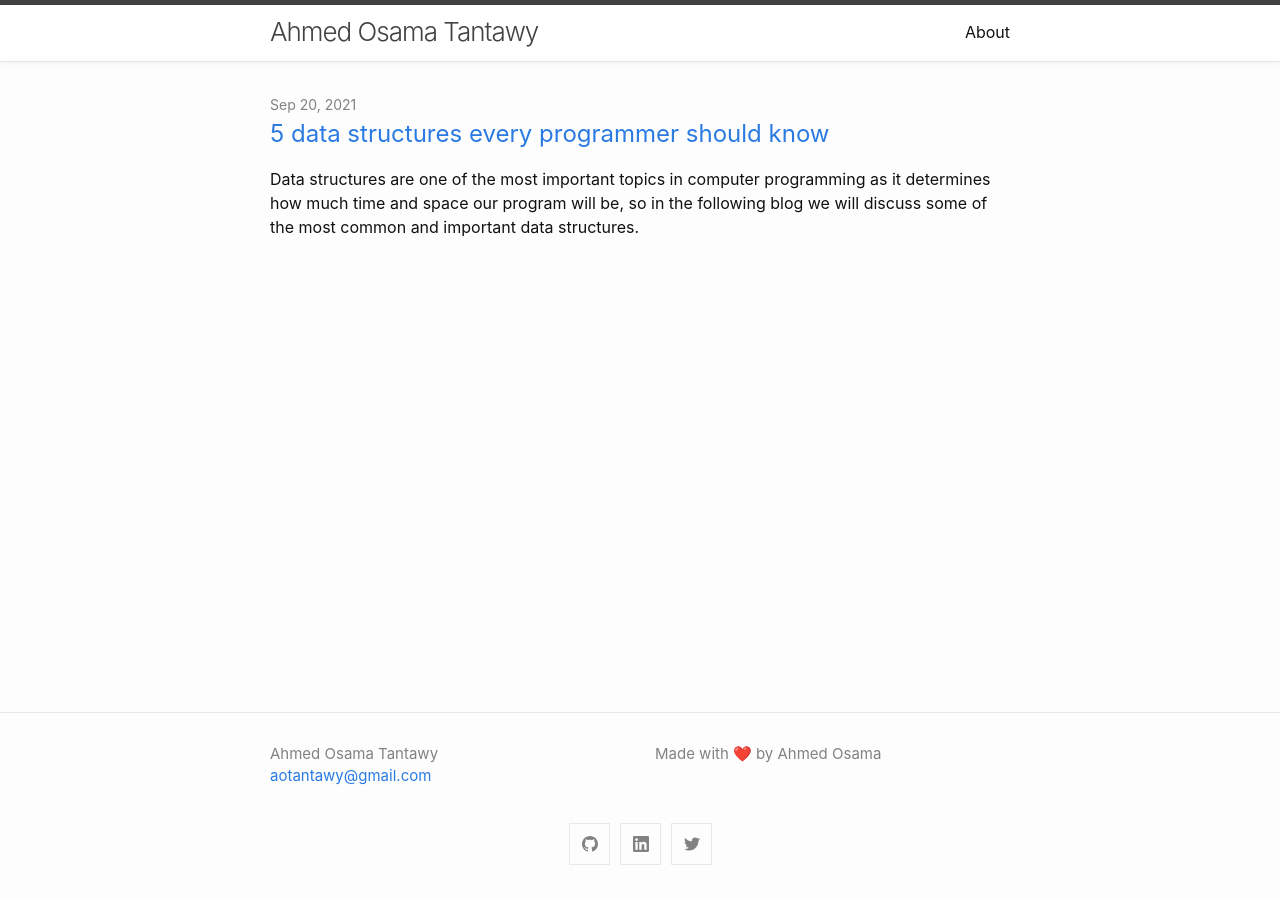
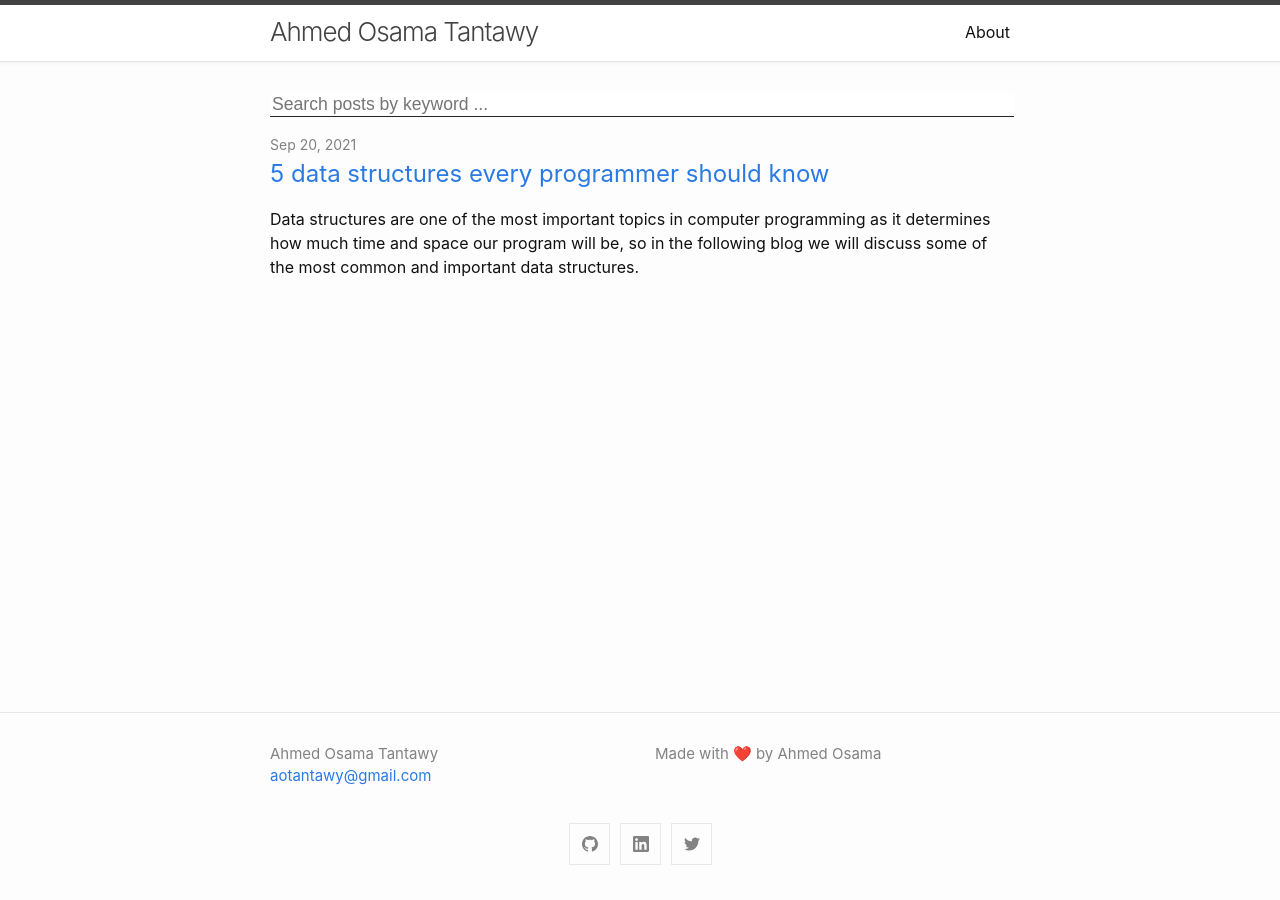
Before and after one commit to AOTantawy/my-website, a Jekyll site: the page built from index.md, in a window 1280 px wide. Built offline with Jekyll 4.4.1, drawn with Linux system fonts in a browser that asks for light colours; comment, search, counter and statistics services are not loaded.

Commit message:
Add search bar

```diff
--- a/_includes/header.html
+++ b/_includes/header.html
@@ -28,4 +28,6 @@
       </nav>
     {%- endif -%}
   </div>
+  <!-- Import SimpleJekyllSearch scripts by CDN -->
+  <script src="https://cdn.rawgit.com/christian-fei/Simple-Jekyll-Search/master/dest/simple-jekyll-search.min.js"></script>
 </header>
--- a/_layouts/default.html
+++ b/_layouts/default.html
@@ -1,20 +1,42 @@
 <!DOCTYPE html>
-<html lang="{{ page.lang | default: site.lang | default: 'en' }}">
-
+<html lang="en">
   {%- include head.html -%}
-
   <body>
-
     {%- include header.html -%}
 
     <main class="page-content" aria-label="Content">
       <div class="wrapper">
-        {{ content }}
+        <!-- Search Box DOM Elements -->
+        <div class="search">
+          <i class="fa fa-search" aria-hidden="true"></i>
+          <input
+            type="text"
+            id="search-input"
+            placeholder="Search posts by keyword ..."
+          />
+          <ul id="results-container"></ul>
+        </div>
       </div>
+
+      <div class="wrapper">{{ content }}</div>
     </main>
 
     {%- include footer.html -%}
 
+
+    <!-- Initialize SimpleJekyllSearch Plugin -->
+    <script>
+      window.simpleJekyllSearch = new SimpleJekyllSearch({
+        searchInput: document.getElementById("search-input"),
+        resultsContainer: document.getElementById("results-container"),
+        json: "/search.json",
+        searchResultTemplate:
+          '<li><a href="{url}?query={query}" title="{desc}">{title}</a></li>',
+        noResultsText: "No results found",
+        limit: 10,
+        fuzzy: false,
+        exclude: ["Welcome"],
+      });
+    </script>
   </body>
-
 </html>
--- a/assets/css/style.scss
+++ b/assets/css/style.scss
@@ -22,3 +22,20 @@
 ::-webkit-scrollbar-thumb {
   background: #222429;
 }
+
+.search > input {
+  border: none;
+  border-bottom: #222429 1px solid;
+  color: #222429;
+  outline: none;
+  font-size: 1.1rem;
+  width: 100%;
+}
+
+#results-container {
+  list-style-type: none;
+}
+
+#results-container li {
+  margin-top: 5px;
+}
```
Also changed, not shown: search.json (added, +15 -0 lines).
